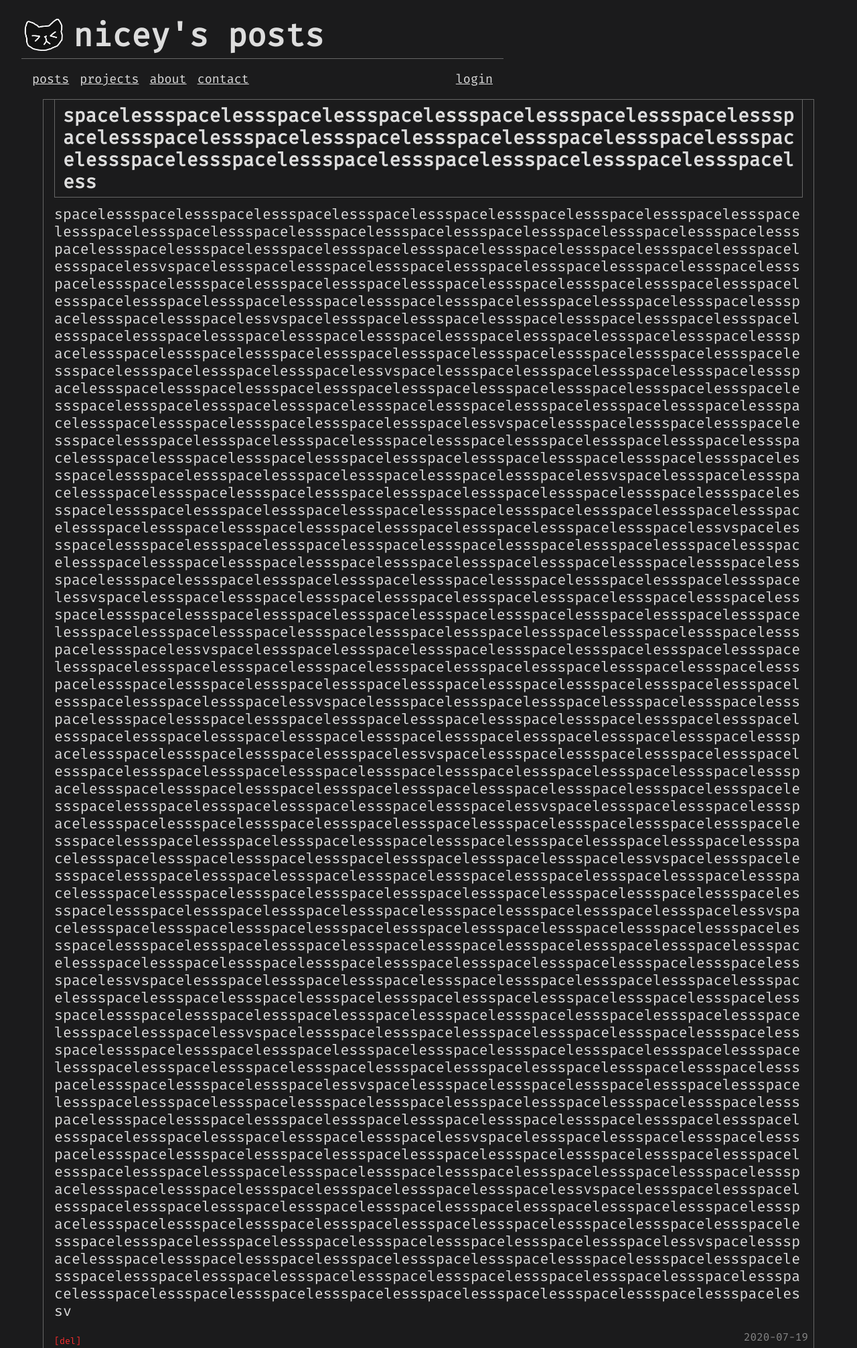
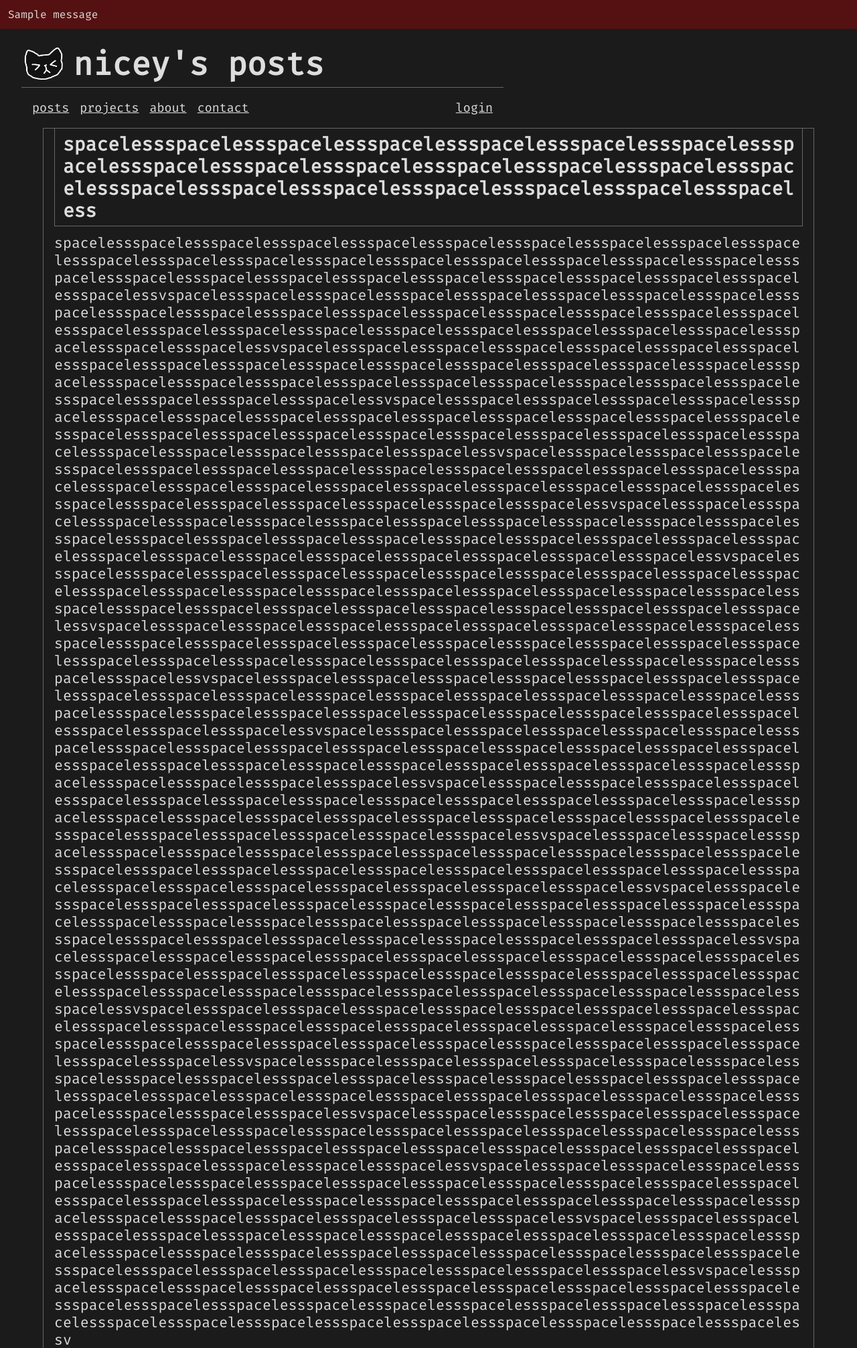
Before and after one commit to nicey0/website, a Flask app: page / in a window 1280 px wide. Shown: the top 2013 px of the page at 67% size. Run offline with Flask 2, Linux system fonts and the light colour scheme; tables that the repository leaves empty hold one stand-in row (values such as "Sample post"); one stand-in notice (Sample message) is shown.

Commit message:
better flash error

```diff
--- a/website/static/base.css
+++ b/website/static/base.css
@@ -160,7 +160,7 @@ main {
 
 /* FLASH */
 .flash {
-    padding: 1rem;
+    padding: 0.75rem;
     background-color: #551111;
 }
 
--- a/website/templates/auth/login.html
+++ b/website/templates/auth/login.html
@@ -3,9 +3,6 @@
 {% block header %}login page{% endblock header %}
 
 {% block body %}
-    {% for message in get_flashed_messages() %}
-        <section class="flash">{{ message }}</section>
-    {% endfor %}
     <section class="login">
         <form method="post">
             <label for="p">password</label>
--- a/website/templates/base.html
+++ b/website/templates/base.html
@@ -9,6 +9,11 @@
     {% block links %}{% endblock links %}
 </head>
 <body>
+    <section class="flashed">
+        {% for message in get_flashed_messages() %}
+            <section class="flash">{{ message }}</section>
+        {% endfor %}
+    </section>
     <!--<a id="right" href="https://github.com/nicey0">-->
     <!--<img src="{{ url_for('static', filename='github.png') }}" alt="<github link>">-->
     <!--</a>-->
--- a/website/templates/main/posts.html
+++ b/website/templates/main/posts.html
@@ -23,10 +23,12 @@
                 {% endfor %}
             </p>
             <section>
-                <form class="delete" action="delete" method="post">
-                    <input name="pid" type="hidden" value="{{ post["pid"] }}">
-                    <button>[del]</button>
-                </form>
+                {% if g.nicey %}
+                    <form class="delete" action="delete" method="post">
+                        <input name="pid" type="hidden" value="{{ post["pid"] }}">
+                        <button>[del]</button>
+                    </form>
+                {% endif %}
                 <div>{{ post["dt"].date() }}</div>
             </section>
         </article>
```
